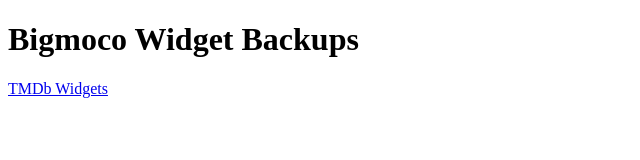
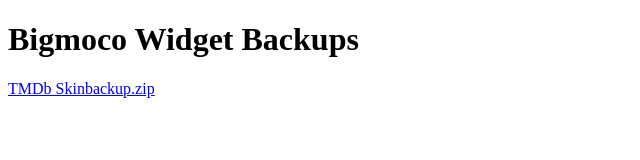
Before and after one commit to Bigmoco/widgets, a plain HTML site: page index.html in a window 1280 px wide. Shown: the full height of the page, 0-640 px from the left. Drawn offline with Linux system fonts and the light colour scheme.

Commit message:
Fix link text for TMDb Skinbackup

```diff
--- a/index.html
+++ b/index.html
@@ -8,7 +8,7 @@
 
 <h1>Bigmoco Widget Backups</h1>
 
-<a href="TMDbb-Skinbackup.zip">TMDb Widgets</a>
+<a href="TMDbb-Skinbackup.zip">TMDb Skinbackup.zip</a>
 
 </body>
 </html>
```
